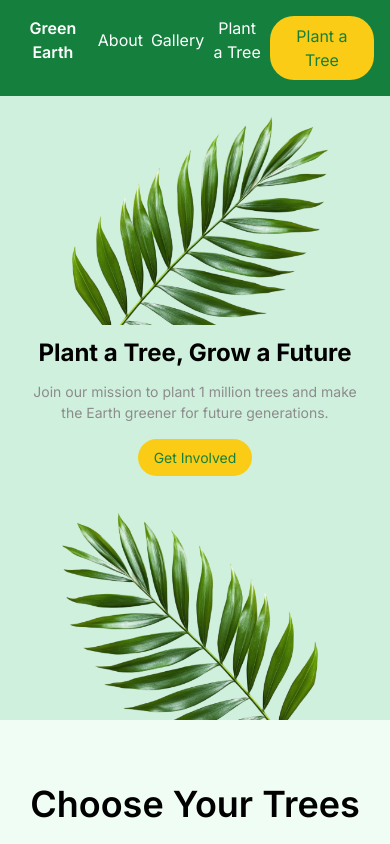
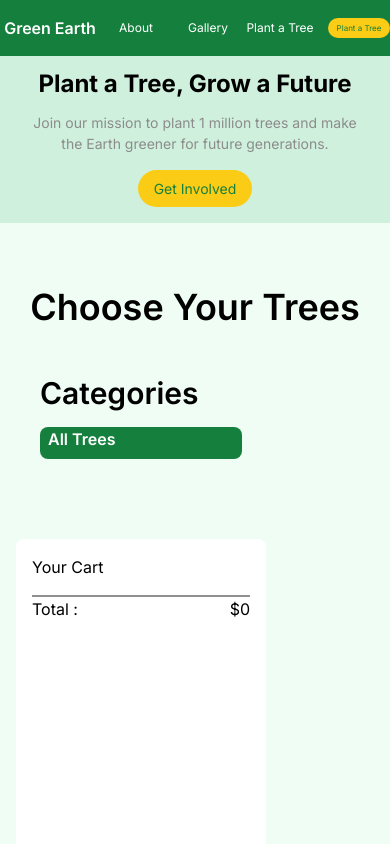
Before and after one commit to priom125/Shop-tree, a plain HTML site: page Index.html in a window 390 px wide. Shown: the top 844 px of the page. Drawn offline with nearby package versions, Linux system fonts and the light colour scheme; no server answers; a web font is replaced by a local one.

Commit message:
first commit

```diff
--- a/Index.html
+++ b/Index.html
@@ -12,7 +12,7 @@
 <body>
     <nav class="navbar">
         <div class="logo">
-            <h4 class="font-semibold">Green Earth</h4>
+            <h4 class="font-semibold flex items-center justify-center">Green Earth</h4>
         </div>
         <div class="nav-center">
             <ul>
--- a/script.js
+++ b/script.js
@@ -201,3 +201,11 @@ document.getElementById("tree-modal").onclick = function(e) {
     this.style.display = "none";
   }
 };
+// Spinner functions
+function showSpinner() {
+  document.getElementById("spinner").style.display = "block";
+}
+// Hide spinner
+function hideSpinner() {
+  document.getElementById("spinner").style.display = "none";
+}
--- a/style.css
+++ b/style.css
@@ -24,6 +24,7 @@
     font-size: 1rem;
     display: flex;
     justify-content: space-between;
+    max-width: 1920px;
 }
 
 .nav-center ul{
@@ -331,12 +332,29 @@ footer h1 {
 
 @media screen and (max-width: 768px) {
     .navbar{
-        gap: 0.5rem;
-        padding: 1rem 1rem;
+        gap: 0rem;
+        padding: 0rem 0rem;
+        justify-content: center;
+        align-items: center;
     }
+ .navbar .logo h4{
+       font-size: 1rem;
+    padding: 1rem 0;
+    width: 100px;
+    }
+    .nav-center ul{
+        gap: 0rem;
+    }
+    .nav-center ul li{
+       width: 72px;
+         font-size: 12px;
 
-    .nav-center ul{
-        gap: 0.5rem;
+    }
+    .nav-btn{
+        padding: 0.25rem 0.5rem;
+        font-size: 0.5rem;
+        width: 68px;
+        margin-left: 0.75rem;
     }
     .banner{
         flex-direction: column;
@@ -349,6 +367,9 @@ footer h1 {
     }
     .banner-text h1{
         font-size: 1.5rem;
+    }
+    .banner-image img{
+     display: none;
     }
     .btn{
         font-size: 0.875rem;
```
